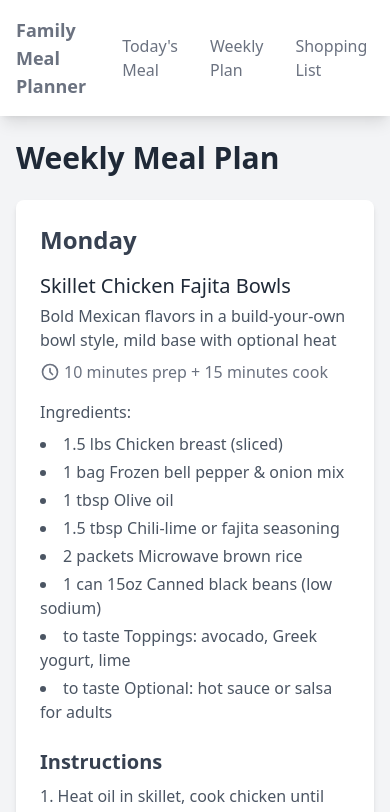
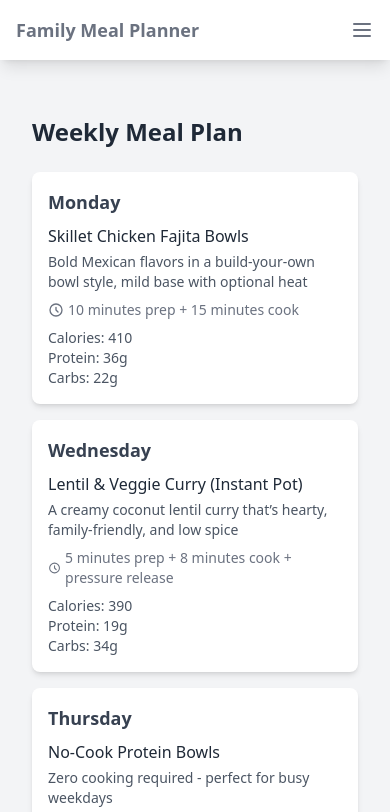
Before and after one commit to freethewhat/family-meal-planner, a React (Vite) app: page /#/weekly in a window 390 px wide. Shown: the top 812 px of the page. Built offline with nearby package versions, Linux system fonts and the light colour scheme.

Commit message:
feat: implement responsive mobile menu and enhance TodayMeal and WeeklyMeals components with improved styling and functionality

```diff
--- a/src/App.tsx
+++ b/src/App.tsx
@@ -1,25 +1,75 @@
 import { HashRouter as Router, Routes, Route, Link, Navigate } from 'react-router-dom';
+import { useState } from 'react';
 import TodayMeal from './pages/TodayMeal';
 import WeeklyMeals from './pages/WeeklyMeals';
 import ShoppingList from './pages/ShoppingList';
 import MealDetail from './pages/MealDetail';
 
 function App() {
+  const [isMenuOpen, setIsMenuOpen] = useState(false);
+
+  const toggleMenu = () => {
+    setIsMenuOpen(!isMenuOpen);
+  };
+
   return (
     <Router>
       <div className="min-h-screen bg-gray-100">
         <nav className="bg-white shadow-lg">
           <div className="max-w-6xl mx-auto px-4">
             <div className="flex justify-between">
-              <div className="flex space-x-7">
               <div className="flex items-center py-4">
                 <span className="font-semibold text-gray-500 text-lg">Family Meal Planner</span>
               </div>
-                <div className="flex items-center space-x-4">
+
+              {/* Mobile menu button */}
+              <div className="flex items-center sm:hidden">
+                <button
+                  onClick={toggleMenu}
+                  className="text-gray-500 hover:text-gray-900 focus:outline-none"
+                >
+                  <svg className="h-6 w-6" fill="none" viewBox="0 0 24 24" stroke="currentColor">
+                    {isMenuOpen ? (
+                      <path strokeLinecap="round" strokeLinejoin="round" strokeWidth={2} d="M6 18L18 6M6 6l12 12" />
+                    ) : (
+                      <path strokeLinecap="round" strokeLinejoin="round" strokeWidth={2} d="M4 6h16M4 12h16M4 18h16" />
+                    )}
+                  </svg>
+                </button>
+              </div>
+
+              {/* Desktop menu */}
+              <div className="hidden sm:flex items-center space-x-4">
                 <Link to="/today" className="py-4 px-2 text-gray-500 hover:text-gray-900">Today's Meal</Link>
                 <Link to="/weekly" className="py-4 px-2 text-gray-500 hover:text-gray-900">Weekly Plan</Link>
                 <Link to="/shopping" className="py-4 px-2 text-gray-500 hover:text-gray-900">Shopping List</Link>
               </div>
+            </div>
+
+            {/* Mobile menu */}
+            <div className={`sm:hidden ${isMenuOpen ? 'block' : 'hidden'}`}>
+              <div className="px-2 pt-2 pb-3 space-y-1">
+                <Link
+                  to="/today"
+                  className="block px-3 py-2 rounded-md text-base font-medium text-gray-700 hover:text-gray-900 hover:bg-gray-50"
+                  onClick={() => setIsMenuOpen(false)}
+                >
+                  Today's Meal
+                </Link>
+                <Link
+                  to="/weekly"
+                  className="block px-3 py-2 rounded-md text-base font-medium text-gray-700 hover:text-gray-900 hover:bg-gray-50"
+                  onClick={() => setIsMenuOpen(false)}
+                >
+                  Weekly Plan
+                </Link>
+                <Link
+                  to="/shopping"
+                  className="block px-3 py-2 rounded-md text-base font-medium text-gray-700 hover:text-gray-900 hover:bg-gray-50"
+                  onClick={() => setIsMenuOpen(false)}
+                >
+                  Shopping List
+                </Link>
               </div>
             </div>
           </div>
--- a/src/pages/TodayMeal.tsx
+++ b/src/pages/TodayMeal.tsx
@@ -47,12 +47,12 @@ function TodayMeal() {
   }
 
   return (
-    <div className="bg-white rounded-lg shadow-md p-6">
+    <div className="bg-white rounded-lg shadow-md p-4 sm:p-6">
       <div className="mb-4">
-        <h1 className="text-3xl font-bold text-gray-800">{todayMeal.name}</h1>
-        <p className="text-gray-600 mt-1">{todayMeal.description}</p>
-        <div className="flex items-center mt-2 text-gray-500">
-          <svg className="w-5 h-5 mr-1" fill="none" stroke="currentColor" viewBox="0 0 24 24">
+        <h1 className="text-2xl sm:text-3xl font-bold text-gray-800">{todayMeal.name}</h1>
+        <p className="text-gray-600 mt-1 text-sm sm:text-base">{todayMeal.description}</p>
+        <div className="flex items-center mt-2 text-gray-500 text-sm sm:text-base">
+          <svg className="w-4 h-4 sm:w-5 sm:h-5 mr-1" fill="none" stroke="currentColor" viewBox="0 0 24 24">
             <path strokeLinecap="round" strokeLinejoin="round" strokeWidth="2" d="M12 8v4l3 3m6-3a9 9 0 11-18 0 9 9 0 0118 0z" />
           </svg>
           <span>{todayMeal.time}</span>
@@ -60,8 +60,8 @@ function TodayMeal() {
       </div>
 
       <div className="mb-6">
-        <div className="flex items-center gap-4">
-          <h2 className="text-xl font-semibold text-gray-700">Servings</h2>
+        <div className="flex flex-col sm:flex-row sm:items-center gap-2 sm:gap-4">
+          <h2 className="text-lg sm:text-xl font-semibold text-gray-700">Servings</h2>
           <div className="flex items-center gap-2">
             <input
               type="number"
@@ -69,17 +69,17 @@ function TodayMeal() {
               step="1"
               value={adjustedServings}
               onChange={handleServingsChange}
-              className="w-20 px-2 py-1 border border-gray-300 rounded focus:outline-none focus:ring-2 focus:ring-blue-500"
+              className="w-20 px-2 py-1 border border-gray-300 rounded focus:outline-none focus:ring-2 focus:ring-blue-500 text-sm sm:text-base"
             />
-            <span className="text-gray-600">servings</span>
+            <span className="text-gray-600 text-sm sm:text-base">servings</span>
           </div>
         </div>
       </div>
 
       {todayMeal.nutrition && adjustedNutrition && (
         <div className="mb-6">
-          <h2 className="text-xl font-semibold text-gray-700 mb-2">Nutrition (total for {adjustedServings} servings)</h2>
-          <div className="grid grid-cols-2 gap-4">
+          <h2 className="text-lg sm:text-xl font-semibold text-gray-700 mb-2">Nutrition (total for {adjustedServings} servings)</h2>
+          <div className="grid grid-cols-1 sm:grid-cols-2 gap-2 sm:gap-4 text-sm sm:text-base">
             <div>
               <p className="text-gray-600">Calories: {adjustedNutrition.calories}</p>
               <p className="text-gray-600">Protein: {adjustedNutrition.protein_g}g</p>
@@ -97,8 +97,8 @@ function TodayMeal() {
       )}
 
       <div className="mb-6">
-        <h2 className="text-xl font-semibold text-gray-700 mb-2">Ingredients</h2>
-        <ul className="list-disc list-inside space-y-1">
+        <h2 className="text-lg sm:text-xl font-semibold text-gray-700 mb-2">Ingredients</h2>
+        <ul className="list-disc list-inside space-y-1 text-sm sm:text-base">
           {todayMeal.ingredients.map((ingredient, index) => {
             // Skip ingredients with "to taste" amount
             if (ingredient.amount === "to taste") {
@@ -123,8 +123,8 @@ function TodayMeal() {
       </div>
 
       <div>
-        <h2 className="text-xl font-semibold text-gray-700 mb-2">Instructions</h2>
-        <div className="whitespace-pre-line text-gray-600">
+        <h2 className="text-lg sm:text-xl font-semibold text-gray-700 mb-2">Instructions</h2>
+        <div className="whitespace-pre-line text-gray-600 text-sm sm:text-base">
           {todayMeal.instructions}
         </div>
       </div>
--- a/src/pages/WeeklyMeals.tsx
+++ b/src/pages/WeeklyMeals.tsx
@@ -1,59 +1,104 @@
-import { Link } from 'react-router-dom';
+import { useState } from 'react';
 import mealsData from '../data/meals.json';
+import { Meal } from '../types/meals';
 
 function WeeklyMeals() {
-  const daysOfWeek = ['Monday', 'Tuesday', 'Wednesday', 'Thursday', 'Friday', 'Saturday', 'Sunday'];
+  const [selectedMeal, setSelectedMeal] = useState<Meal | null>(null);
+
+  const handleMealClick = (meal: Meal) => {
+    setSelectedMeal(meal);
+  };
 
   return (
-    <div className="space-y-6">
-      <h1 className="text-3xl font-bold text-gray-800 mb-6">Weekly Meal Plan</h1>
+    <div className="container mx-auto px-4 py-8">
+      <h1 className="text-2xl sm:text-3xl font-bold text-gray-800 mb-6">Weekly Meal Plan</h1>
 
-      <div className="grid gap-6">
-        {daysOfWeek.map(day => {
-          const meal = mealsData.meals.find(m => m.day === day);
-
-          return (
-            <div key={day} className="bg-white rounded-lg shadow-md p-6">
-              <h2 className="text-2xl font-semibold text-gray-700 mb-4">{day}</h2>
-
-              {meal ? (
-                <div>
-                  <div className="mb-4">
-                    <Link to={`/meal/${meal.id}`} className="text-xl font-medium text-gray-800 hover:text-blue-600">
-                      {meal.name}
-                    </Link>
-                    <p className="text-gray-600 mt-1">{meal.description}</p>
-                    <div className="flex items-center mt-2 text-gray-500">
-                      <svg className="w-5 h-5 mr-1" fill="none" stroke="currentColor" viewBox="0 0 24 24">
+      <div className="grid grid-cols-1 sm:grid-cols-2 lg:grid-cols-3 xl:grid-cols-4 gap-4">
+        {mealsData.meals.map((meal) => (
+          <div
+            key={meal.day}
+            className="bg-white rounded-lg shadow-md p-4 sm:p-6 cursor-pointer hover:shadow-lg transition-shadow"
+            onClick={() => handleMealClick(meal)}
+          >
+            <h2 className="text-lg sm:text-xl font-semibold text-gray-700 mb-2">{meal.day}</h2>
+            <h3 className="text-base sm:text-lg font-medium text-gray-800 mb-1">{meal.name}</h3>
+            <p className="text-sm sm:text-base text-gray-600 mb-2">{meal.description}</p>
+            <div className="flex items-center text-gray-500 text-sm sm:text-base">
+              <svg className="w-4 h-4 sm:w-5 sm:h-5 mr-1" fill="none" stroke="currentColor" viewBox="0 0 24 24">
                 <path strokeLinecap="round" strokeLinejoin="round" strokeWidth="2" d="M12 8v4l3 3m6-3a9 9 0 11-18 0 9 9 0 0118 0z" />
               </svg>
               <span>{meal.time}</span>
             </div>
+            {meal.nutrition && (
+              <div className="mt-2 text-sm sm:text-base">
+                <p className="text-gray-600">Calories: {meal.nutrition.per_serving.calories}</p>
+                <p className="text-gray-600">Protein: {meal.nutrition.per_serving.protein_g}g</p>
+                <p className="text-gray-600">Carbs: {meal.nutrition.per_serving.carbs_g}g</p>
               </div>
-                  <div className="text-gray-600 mb-6">
-                    <p className="mb-2 font-medium">Ingredients:</p>
-                    <ul className="list-disc list-inside space-y-1">
-                      {meal.ingredients.map((ingredient, index) => (
-                        <li key={index}>
+            )}
+          </div>
+        ))}
+      </div>
+
+      {selectedMeal && (
+        <div className="fixed inset-0 bg-black bg-opacity-50 flex items-center justify-center p-4">
+          <div className="bg-white rounded-lg shadow-xl max-w-2xl w-full max-h-[90vh] overflow-y-auto">
+            <div className="p-4 sm:p-6">
+              <div className="flex justify-between items-start mb-4">
+                <h2 className="text-xl sm:text-2xl font-bold text-gray-800">{selectedMeal.name}</h2>
+                <button
+                  onClick={() => setSelectedMeal(null)}
+                  className="text-gray-500 hover:text-gray-700"
+                >
+                  <svg className="w-6 h-6" fill="none" stroke="currentColor" viewBox="0 0 24 24">
+                    <path strokeLinecap="round" strokeLinejoin="round" strokeWidth="2" d="M6 18L18 6M6 6l12 12" />
+                  </svg>
+                </button>
+              </div>
+
+              <p className="text-gray-600 mb-4 text-sm sm:text-base">{selectedMeal.description}</p>
+
+              <div className="mb-4">
+                <h3 className="text-lg sm:text-xl font-semibold text-gray-700 mb-2">Ingredients</h3>
+                <ul className="list-disc list-inside space-y-1 text-sm sm:text-base">
+                  {selectedMeal.ingredients.map((ingredient, index) => (
+                    <li key={index} className="text-gray-600">
                       {ingredient.amount} {ingredient.unit} {ingredient.name}
                     </li>
                   ))}
                 </ul>
               </div>
+
               <div>
-                    <h2 className="text-xl font-semibold text-gray-700 mb-2">Instructions</h2>
-                    <div className="whitespace-pre-line text-gray-600">
-                      {meal.instructions}
+                <h3 className="text-lg sm:text-xl font-semibold text-gray-700 mb-2">Instructions</h3>
+                <div className="whitespace-pre-line text-gray-600 text-sm sm:text-base">
+                  {selectedMeal.instructions}
+                </div>
+              </div>
+
+              {selectedMeal.nutrition && (
+                <div className="mt-4">
+                  <h3 className="text-lg sm:text-xl font-semibold text-gray-700 mb-2">Nutrition (per serving)</h3>
+                  <div className="grid grid-cols-1 sm:grid-cols-2 gap-2 sm:gap-4 text-sm sm:text-base">
+                    <div>
+                      <p className="text-gray-600">Calories: {selectedMeal.nutrition.per_serving.calories}</p>
+                      <p className="text-gray-600">Protein: {selectedMeal.nutrition.per_serving.protein_g}g</p>
+                      <p className="text-gray-600">Carbs: {selectedMeal.nutrition.per_serving.carbs_g}g</p>
+                      <p className="text-gray-600">Net Carbs: {selectedMeal.nutrition.per_serving.net_carbs_g}g</p>
+                    </div>
+                    <div>
+                      <p className="text-gray-600">Fat: {selectedMeal.nutrition.per_serving.fat_g}g</p>
+                      <p className="text-gray-600">Saturated Fat: {selectedMeal.nutrition.per_serving.saturated_fat_g}g</p>
+                      <p className="text-gray-600">Fiber: {selectedMeal.nutrition.per_serving.fiber_g}g</p>
+                      <p className="text-gray-600">Sodium: {selectedMeal.nutrition.per_serving.sodium_mg}mg</p>
                     </div>
                   </div>
                 </div>
-              ) : (
-                <p className="text-gray-500 italic">No meal planned</p>
               )}
             </div>
-          );
-        })}
           </div>
+        </div>
+      )}
     </div>
   );
 }
```
Lines whose indentation alone changed are shown as unchanged.
